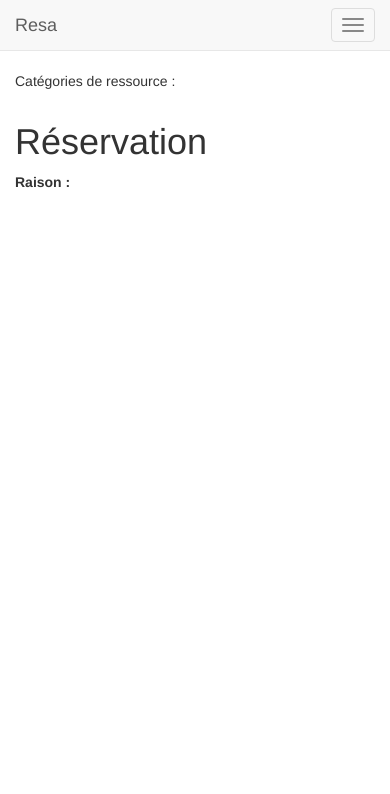
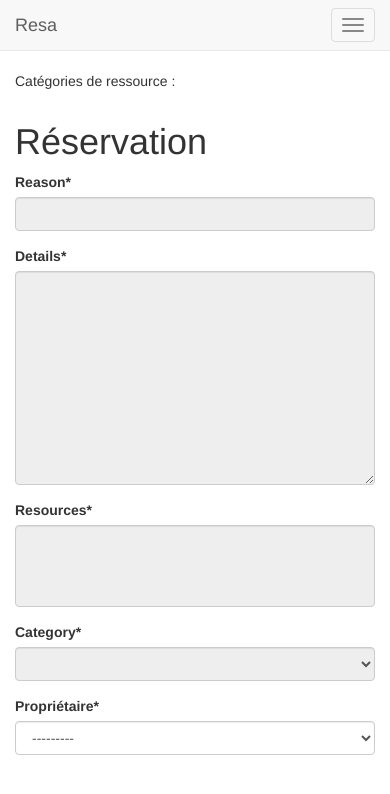
Before and after one commit to BdEINSALyon/resa, a Django app: template bookings/templates/bookings/booking.html in a window 390 px wide. Shown: the top 794 px of the page. Run offline with Django 3.2, Linux system fonts and the light colour scheme; the template is opened without the code that fills it: values that come from a table or form of the project are taken from there, others are empty; some libraries are stand-ins or nearby versions.

Commit message:
Start adding booking view

```diff
--- /dev/null
+++ b/bookings/forms.py
@@ -0,0 +1,14 @@
+from django import forms
+
+from bookings.models import Booking
+
+
+class BookingForm(forms.ModelForm):
+    class Meta:
+        model = Booking
+        fields = ['reason', 'details', 'resources', 'category', 'owner']
+
+    reason = forms.CharField(disabled=True)
+    details = forms.CharField(disabled=True, widget=forms.Textarea)
+    resources = forms.MultipleChoiceField(disabled=True)
+    category = forms.ChoiceField(widget=forms.Select(attrs={'disabled': 'disabled'}))
--- a/bookings/templates/bookings/booking.html
+++ b/bookings/templates/bookings/booking.html
@@ -1,5 +1,6 @@
 {% extends 'base.html' %}
 {% load i18n %}
+{% load crispy_forms_tags %}
 
 {% block add-content %}
     <h1>
@@ -8,10 +9,10 @@
             {{ title|title }}
         {% endblock title %}
     </h1>
-    <div class="row">
-        <div class="col-md-3">
-            <strong>{% trans 'raison' as reason %}{{ reason|title }} :</strong>
-        </div>
-    </div>
+
+    <form action="" method="post">
+        {% csrf_token %}
+        {% crispy form %}
+    </form>
 
 {% endblock add-content %}
--- a/bookings/views.py
+++ b/bookings/views.py
@@ -3,7 +3,9 @@ import datetime as dt
 from django.shortcuts import get_object_or_404
 from django.views.generic import DetailView
 from django.views.generic import ListView
+from django.views.generic import UpdateView
 
+from bookings.forms import BookingForm
 from bookings.models import ResourceCategory, Resource, Slot, Booking
 
 import logging
@@ -95,6 +97,7 @@ class ResourceDetailView(DetailView):
     model = Resource
 
 
-class BookingDetailView(DetailView):
+class BookingDetailView(UpdateView):
     model = Booking
+    form_class = BookingForm
     template_name = 'bookings/booking.html'
```
